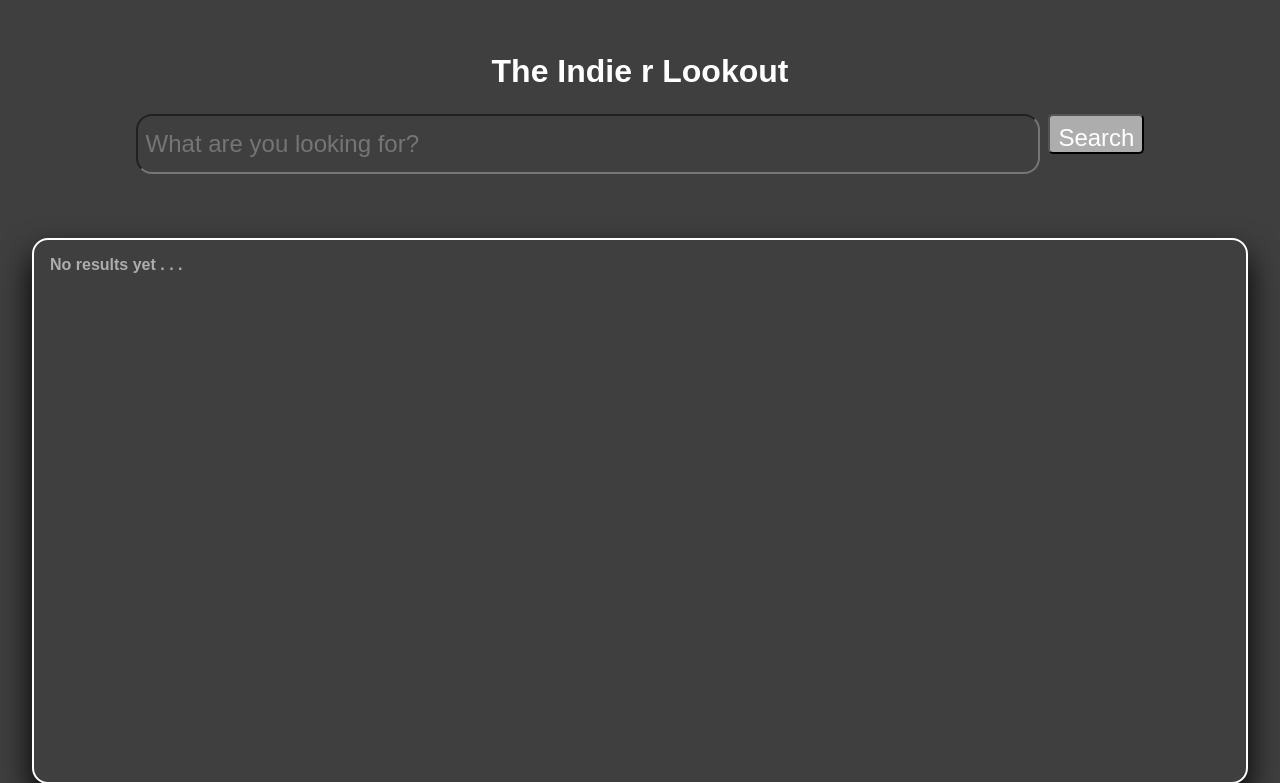
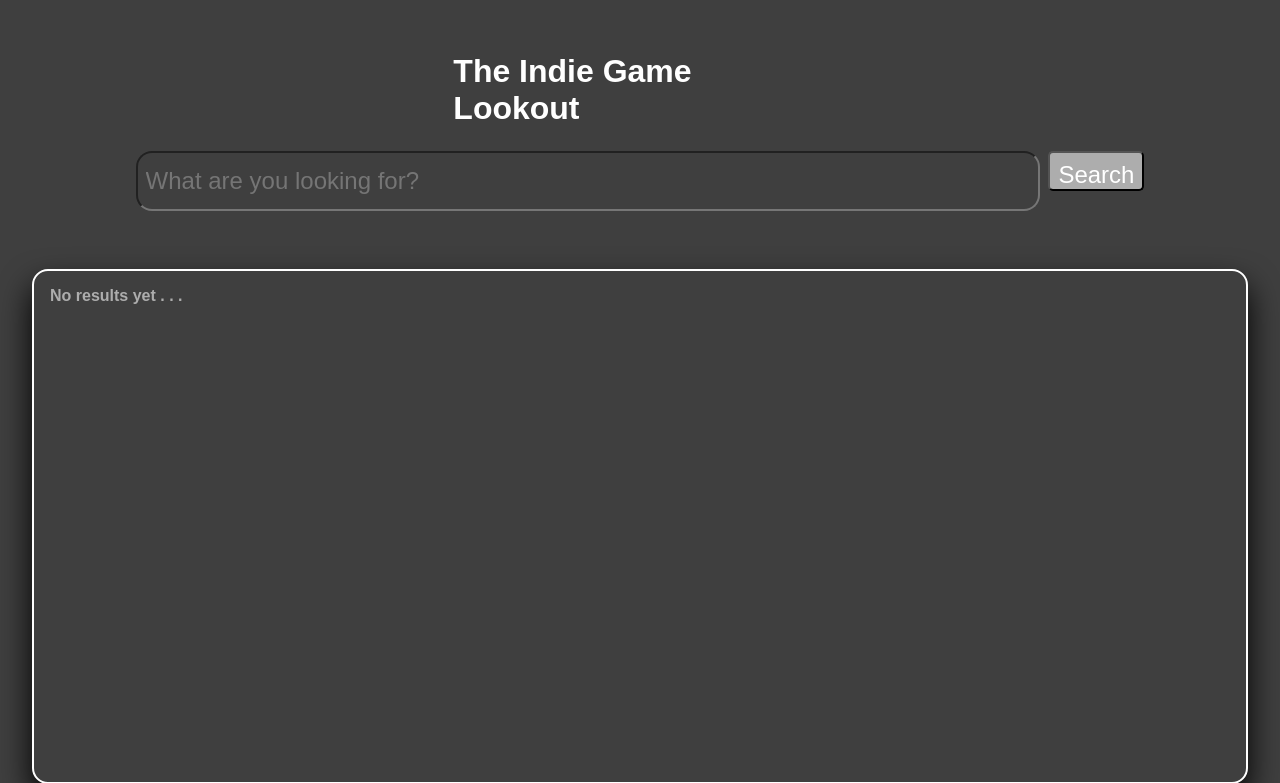
Before and after one commit to Giovo173/InfoRetrieval, a Django app: page /search-games/ in a window 1280 px wide. Shown: the top 783 px of the page. Run offline with Django 5.2, Linux system fonts and the light colour scheme; parts of the project's set-up code (start-up, migrations or seed data) failed here and were passed over.

Commit message:
I dont know what Im doing

```diff
--- a/indie_games/templates/index.html
+++ b/indie_games/templates/index.html
@@ -11,7 +11,7 @@
 </head>
 <body>
     <main>
-        <h1>The Indie r Lookout</h1>
+        <h1>The Indie Game Lookout</h1>
         <form method="get" action="{% url 'search_games' %}">
             <input id="query" name="q" type="text" placeholder="What are you looking for?">
             <button type="submit" id="btn">Search</button>
```
